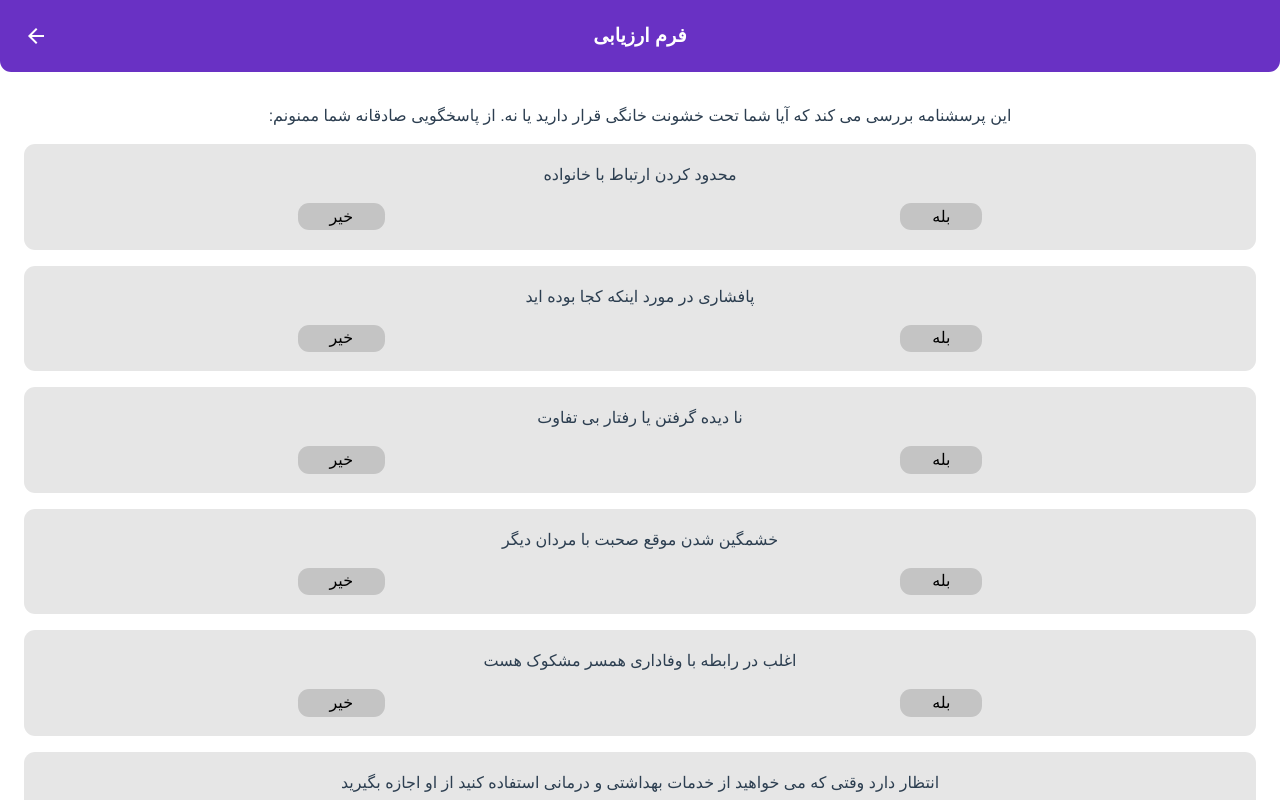
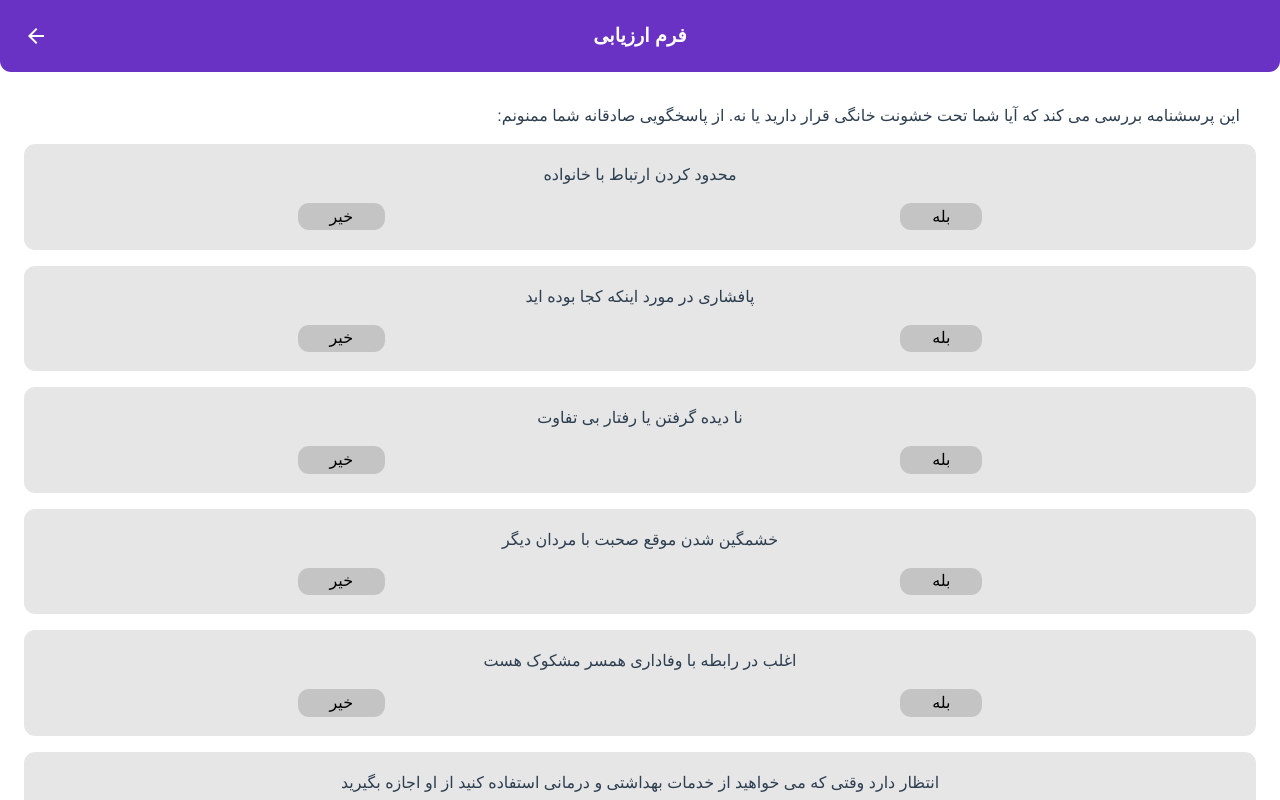
Before and after one commit to moheb2000/be-my-voice, a Vue app: page /form in a window 1280 px wide. Shown: the top 800 px of the page. Built offline with nearby package versions, Linux system fonts and the light colour scheme.

Commit message:
Fix rtl problem

```diff
--- a/src/components/DescBox.vue
+++ b/src/components/DescBox.vue
@@ -20,5 +20,6 @@ export default {
 <style scoped>
 section {
   margin: 1rem 2.5rem;
+  text-align: right;
 }
 </style>
--- a/src/components/LinkBox.vue
+++ b/src/components/LinkBox.vue
@@ -31,6 +31,7 @@ section {
 
 .text {
   padding: 1.2rem 1rem;
+  text-align: right;
 }
 
 .icon {
--- a/src/components/TextBox.vue
+++ b/src/components/TextBox.vue
@@ -18,5 +18,6 @@ section {
   background: var(--cl-light-gray);
   border-radius: 0.7rem;
   overflow: hidden;
+  text-align: right;
 }
 </style>
```
